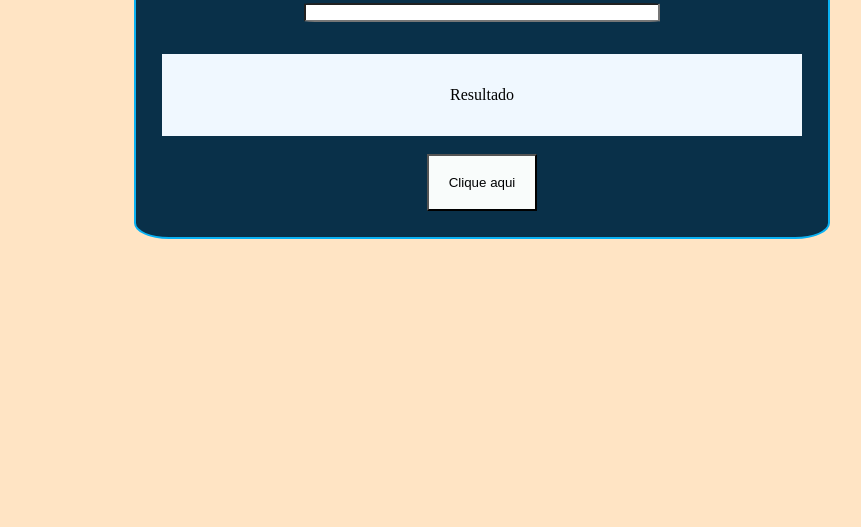
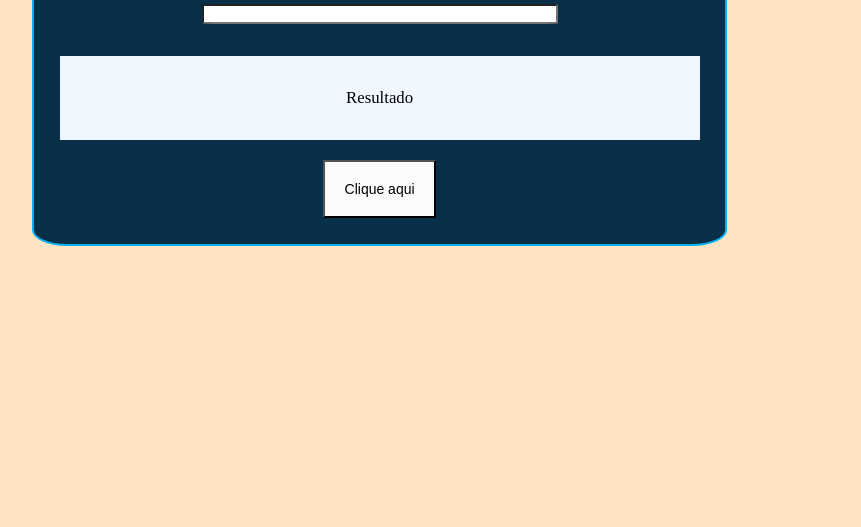
Before and after one commit to OtavioBernardino/Conversor, a plain HTML site: page index.html in a window 1280 px wide. Shown: the part 273-800 px from the top of the page, without its empty margins (224-1085 px from the left). Drawn offline with Linux system fonts and the light colour scheme.

Commit message:
Update style.css

```diff
--- a/style.css
+++ b/style.css
@@ -7,6 +7,7 @@ body {
     background-color: bisque;
     text-align: center;
     color: black;
+    zoom: 105%;
 }
 .man {
     width: 50%;
@@ -14,7 +15,7 @@ body {
     padding: 2%;
     border-radius: 5%;
     margin-top: 15%;
-    margin-left: 28%;
+    margin-left: 20%;
     margin-right: 15%;
     background-color: rgb(9, 48, 73);
     color: aliceblue;
```
